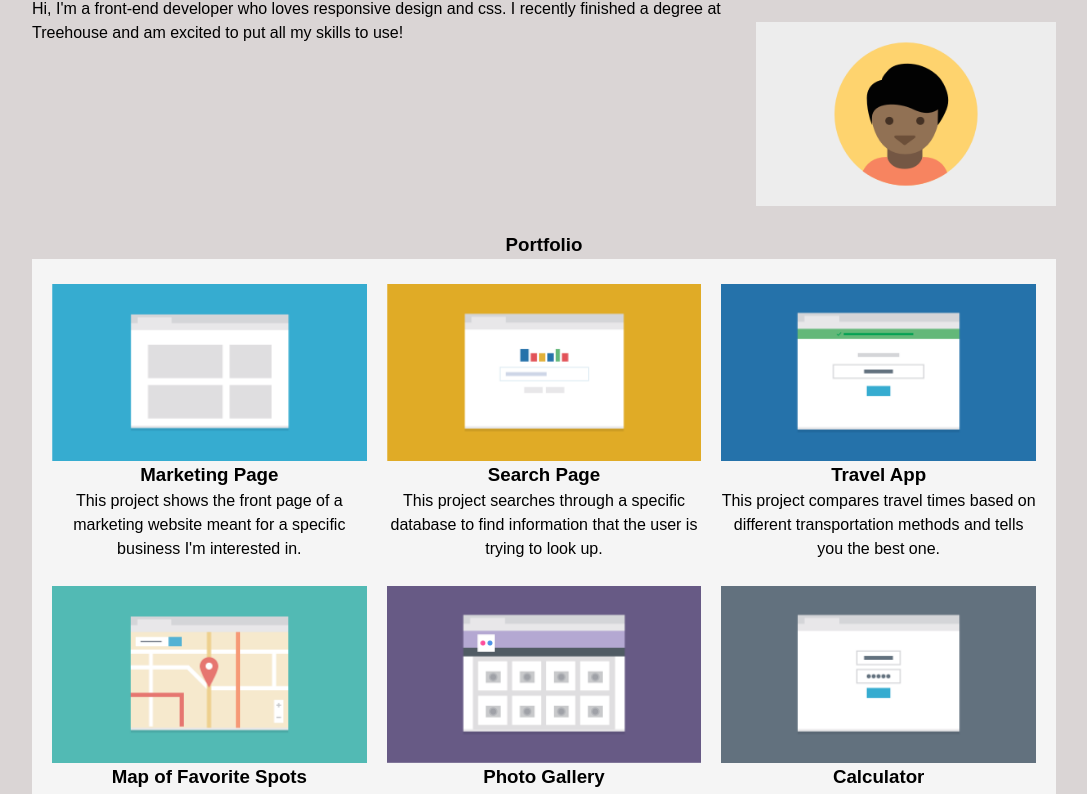
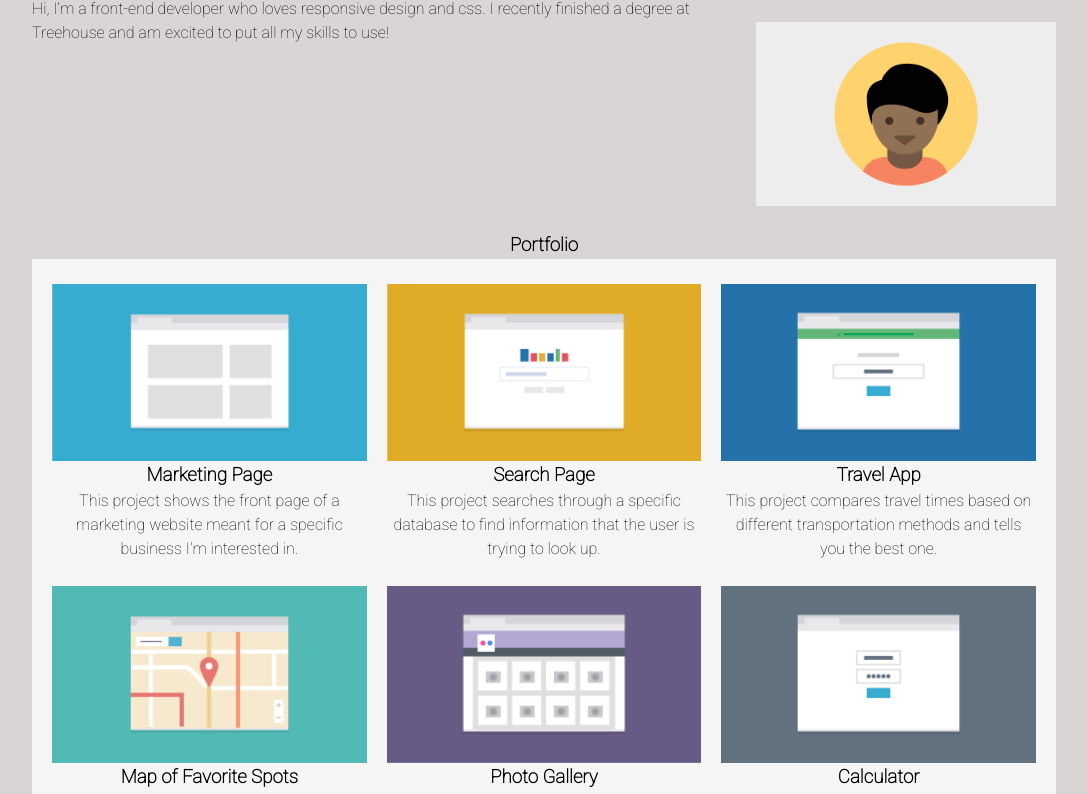
Before and after one commit to danny61/Mobile-first-Responsive-Layout, a plain HTML site: page index.html in a window 1280 px wide. Shown: the part 47-841 px from the top of the page, without its empty margins (96-1183 px from the left). Drawn offline with Linux system fonts and the light colour scheme.

Commit message:
fixed css and text

```diff
--- a/css/styles.css
+++ b/css/styles.css
@@ -5,7 +5,7 @@
 }
 
 body{
-    font-family: 'Nanum Gothic' , sans-serif;
+    font-family: roboto;
 }
 
 .nav-links {
--- a/index.html
+++ b/index.html
@@ -4,10 +4,10 @@
         <meta charset="UTF-8">
         <meta http-equiv="X-UA-Compatible" content="IE=edge">
         <meta name="viewport" content="width=device-width, initial-scale=1.0">
-        <link rel="stylesheet" href="./css/styles.css">
         <link rel="preconnect" href="https://fonts.googleapis.com">
         <link rel="preconnect" href="https://fonts.gstatic.com" crossorigin>
         <link href="https://fonts.googleapis.com/css2?family=Raleway:wght@100&family=Roboto:wght@100&display=swap" rel="stylesheet">
+        <link rel="stylesheet" href="./css/styles.css">
         <title>Daniel Ahmed</title>
     </head>
 
```
